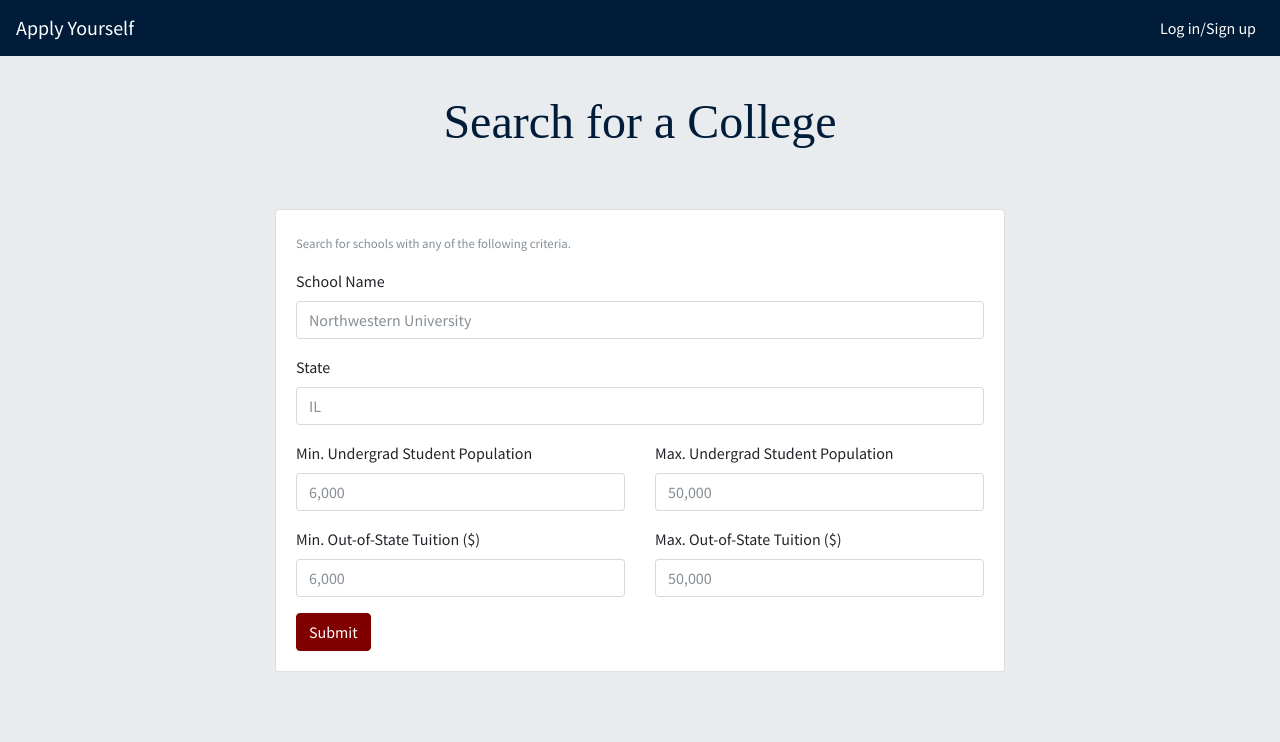
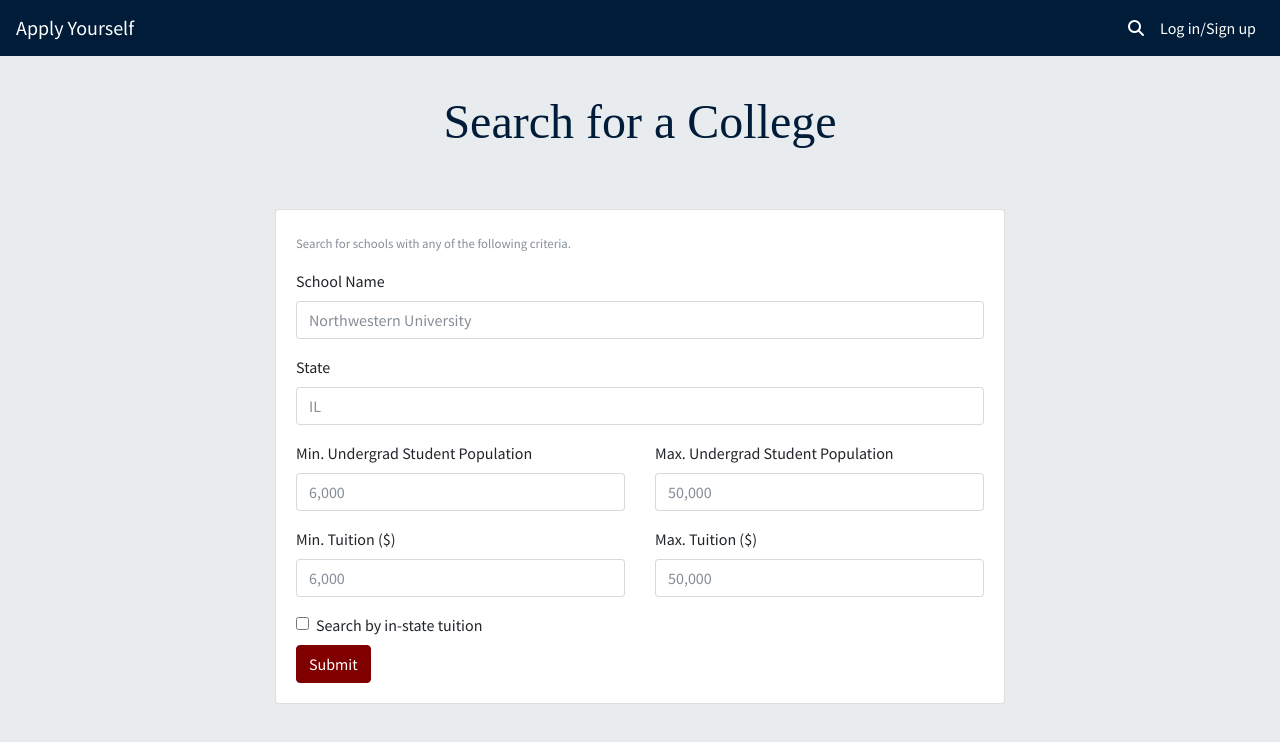
Before and after one commit to iamtheluckyest/Apply-Yourself, a React (Create React App) app in the folder client/: page /search in a window 1280 px wide. Shown: the top 742 px of the page. Built offline with nearby package versions, Linux system fonts and the light colour scheme; a web font is replaced by a local one.

Commit message:
navbar links added

```diff
--- a/client/src/components/Form/SearchForm.js
+++ b/client/src/components/Form/SearchForm.js
@@ -1,10 +1,8 @@
-import React, {Component} from 'react';
+import React from 'react';
 import { Button, Form, FormGroup, Label, Input, FormText } from 'reactstrap';
 import { Card, CardBody, Row, Col } from 'reactstrap';
 
-export class SearchForm extends Component {
-  render() {
-    return (
+export const SearchForm = props =>
   <Card className="mb-5">
     <CardBody>
       <Form>
@@ -15,44 +13,51 @@ export class SearchForm extends Component {
         </FormGroup>
         <FormGroup>
           <Label for="schoolName">School Name</Label>
-              <Input onChange={this.props.handleInput} type="text" name="schoolName" id="schoolName" placeholder="Northwestern University" />
+          <Input onChange={props.handleInput} type="text" name="schoolName" id="schoolName" placeholder="Northwestern University" />
         </FormGroup>
         <FormGroup>
           <Label for="location">State</Label>
-              <Input onChange={this.props.handleInput} type="text" name="location" id="location" placeholder="IL" />
+          <Input onChange={props.handleInput} type="text" name="location" id="location" placeholder="IL" />
         </FormGroup>
         <Row>
           <Col xs="12" sm="6">
             <FormGroup>
               <Label for="minPopulation">Min. Undergrad Student Population</Label>
-                  <Input onChange={this.props.handleInput} type="number" name="minPopulation" id="minPopulation" min="0" placeholder="6,000" />
+              <Input onChange={props.handleInput} type="number" name="minPopulation" id="minPopulation" min="0" placeholder="6,000" />
             </FormGroup>
           </Col>
           <Col xs="12" sm="6">
             <FormGroup>
               <Label for="maxPopulation">Max. Undergrad Student Population</Label>
-                  <Input onChange={this.props.handleInput} type="number" name="maxPopulation" id="maxPopulation" placeholder="50,000" />
+              <Input onChange={props.handleInput} type="number" name="maxPopulation" id="maxPopulation" placeholder="50,000" />
             </FormGroup>
           </Col>
         </Row>
         <Row>
           <Col xs="12" sm="6">
             <FormGroup>
-                  <Label for="minTuition">Min. Out-of-State Tuition ($)</Label>
-                  <Input onChange={this.props.handleInput} type="number" name="minTuition" id="minTuition" min="0" placeholder="6,000" />
+              <Label for="minTuition">Min. Tuition ($)</Label>
+              <Input onChange={props.handleInput} type="number" name="minTuition" id="minTuition" min="0" placeholder="6,000" />
             </FormGroup>
           </Col>
           <Col xs="12" sm="6">
             <FormGroup>
-                  <Label for="minTuition">Max. Out-of-State Tuition ($)</Label>
-                  <Input onChange={this.props.handleInput} type="number" name="maxTuition" id="maxTuition" placeholder="50,000" />
+              <Label for="minTuition">Max. Tuition ($)</Label>
+              <Input onChange={props.handleInput} type="number" name="maxTuition" id="maxTuition" placeholder="50,000" />
             </FormGroup>
           </Col>
         </Row>
-            <Button onClick={this.props.handleSubmit}>Submit</Button>
+        <Row>
+          <Col xs="12">
+            <FormGroup check>
+              <Label check>
+                <Input type="checkbox" name="inState" checked={props.inState} onChange={props.handleInput}/>{' '}
+                Search by in-state tuition
+              </Label>
+            </FormGroup>
+          </Col>
+        </Row>
+        <Button onClick={props.handleSubmit}>Submit</Button>
       </Form>
     </CardBody>
   </Card>
-    );
-  }
-}
--- a/client/src/components/Nav/Navigation.js
+++ b/client/src/components/Nav/Navigation.js
@@ -23,9 +23,12 @@ export class Navigation extends Component {
           <Collapse isOpen={!this.state.collapsed} navbar>
             {Auth.isUserAuthenticated()
               ?
-              <Nav className="ml-auto" navbar>
+                <Nav className="ml-auto" navbar>
                   <NavItem>
-                    <NavLink href="/dashboard/">My Colleges</NavLink>
+                    <NavLink href="/search"><i className="fa fa-search default-icon" aria-hidden="true"></i></NavLink>
+                  </NavItem>
+                  <NavItem>
+                    <NavLink href="/dashboard">My Colleges</NavLink>
                   </NavItem>
                   <NavItem>
                     <NavLink href="/logout/">Log out</NavLink>
@@ -33,6 +36,9 @@ export class Navigation extends Component {
                 </Nav>
               :
                 <Nav className="ml-auto" navbar>
+                  <NavItem>
+                    <NavLink href="/search"><i className="fa fa-search default-icon" aria-hidden="true"></i></NavLink>
+                  </NavItem>
                   <NavItem>
                     <NavLink href="/login/">Log in/Sign up</NavLink>
                   </NavItem>
--- a/client/src/components/SetDefaultComponents/AddPref.js
+++ b/client/src/components/SetDefaultComponents/AddPref.js
@@ -5,7 +5,7 @@ export const AddPref = props => {
     return (
         <Form>
             <FormGroup>
-                <Input style={{width:"150px", margin:"auto", display:"inline"}} onChange={props.onChange} name={props.name} placeholder="New Criteria"/>
+                <Input style={{width:"150px", margin:"auto", display:"inline"}} onChange={props.onChange} name={props.name} placeholder="New Criterion"/>
                 <Button style={{margin:"-5px auto auto 10px"}} onClick={(event) => {
                         event.preventDefault();
                         console.log(props.fieldName);
--- a/client/src/components/SetDefaultComponents/DeleteButton.js
+++ b/client/src/components/SetDefaultComponents/DeleteButton.js
@@ -8,7 +8,6 @@ export const DeleteButton = props => {
                 event.preventDefault();
                 props.deleteMethod(props.index);
             }}
-            className={"btn-danger"}
             style={{margin: "5px"}}
         >
                 {props.myName}
--- a/client/src/pages/ChangeDefaults.js
+++ b/client/src/pages/ChangeDefaults.js
@@ -121,13 +121,16 @@ export class ChangeDefaults extends Component {
                     <Container style={{textAlign: "center"}}>
                         <Header>Change your Preferences</Header>
                         <p style={{marginBottom:"20px"}}>
-                            <em>Remove your previous default preferences by clicking on them. Add a new one by providing a new name for your preference and clicking 'Add.' Save your default preferences by clicking 'Save Preferences.' </em>
+                            Remove your previous default preferences by clicking on them. Add a new one by providing a new name for your preference and clicking 'Add.' Save your default preferences by clicking 'Save Preferences.'
                         </p>
                         <Row style={styles.preferenceRow}>
                             <Col xs="hidden" sm="2">
                             </Col>
                             <Col xs="12" sm="8">
                                 <h3>College Preferences</h3>
+                                <p>
+                                    <em>Remove a default preference by clicking on it.</em>
+                                </p>
                                 {this.state.defaultNotes.map((pref, index) => {
 
                                     return (
@@ -153,6 +156,9 @@ export class ChangeDefaults extends Component {
                             </Col>
                             <Col xs="12" sm="8">
                                 <h3>Application Preferences</h3>
+                                <p>
+                                    <em>Remove a default preference by clicking on it.</em>
+                                </p>
                                 {this.state.defaultAppRequirements.map((req, index) => {
                                     return (
                                         <DeleteButton
--- a/client/src/pages/Search.js
+++ b/client/src/pages/Search.js
@@ -13,6 +13,7 @@ export class Search extends Component {
         maxPopulation : "",
         minTuition : "",
         maxTuition : "",
+        inState : "",
         redirect: false
     }
 
@@ -22,7 +23,9 @@ export class Search extends Component {
     }
 
     handleInput = event => {
-        const {name, value} = event.target
+        const target = event.target;
+        const value = target.type === 'checkbox' ? target.checked : target.value;
+        const name = target.name;
         this.setState(
             {[name]: value}
         )
@@ -50,6 +53,15 @@ export class Search extends Component {
             queryURL = (queryURL || queryURLBase) + "&2015.[INSERT POPULATION CALL]__range=0.." + this.state.maxPopulation;
         };
 
+        if(this.state.inState === true) {
+            if (this.state.minTuition && this.state.maxTuition) {
+                queryURL = (queryURL || queryURLBase) + "&2015.cost.tuition.in_state__range=" + this.state.minTuition + ".." + this.state.maxTuition;
+            } else if (this.state.minTuition) {
+                queryURL = (queryURL || queryURLBase) + "&2015.cost.tuition.in_state__range=" + this.state.minTuition + "..";
+            } else if (this.state.maxTuition) {
+                queryURL = (queryURL || queryURLBase) + "&2015.cost.tuition.in_state__range=0.." + this.state.maxTuition;
+            };
+        } else {
             if (this.state.minTuition && this.state.maxTuition) {
                 queryURL = (queryURL || queryURLBase) + "&2015.cost.tuition.out_of_state__range=" + this.state.minTuition + ".." + this.state.maxTuition;
             } else if (this.state.minTuition) {
@@ -57,8 +69,7 @@ export class Search extends Component {
             } else if (this.state.maxTuition) {
                 queryURL = (queryURL || queryURLBase) + "&2015.cost.tuition.out_of_state__range=0.." + this.state.maxTuition;
             };
-
-
+        }
 
         if (queryURL) {
             API.getSchools(queryURL)
@@ -68,7 +79,6 @@ export class Search extends Component {
                         that.setState({redirect:true})
                     )
                 }).catch(err => console.log(err))
-
         }
     }
     render() {
@@ -84,7 +94,11 @@ export class Search extends Component {
                         <Col xs="hidden" sm="2">
                         </Col>
                         <Col xs="12" sm="8">
-                            <SearchForm handleInput={this.handleInput} handleSubmit={this.handleSubmit}/>
+                            <SearchForm
+                                handleInput={this.handleInput}
+                                handleSubmit={this.handleSubmit}
+                                inState={this.state.inState}
+                            />
                         </Col>
                         <Col xs="hidden" sm="2">
                         </Col>
--- a/client/src/styles/App.css
+++ b/client/src/styles/App.css
@@ -17,6 +17,16 @@ i {
 
 i:hover {
   color: #000811;
+  text-decoration: none;
+  cursor: pointer;
+}
+
+i.default-icon {
+  position: static;
+  color: inherit;
+}
+
+i.default-icon:hover {
   text-decoration: none;
   cursor: pointer;
 }
```
Lines whose indentation alone changed are shown as unchanged.
